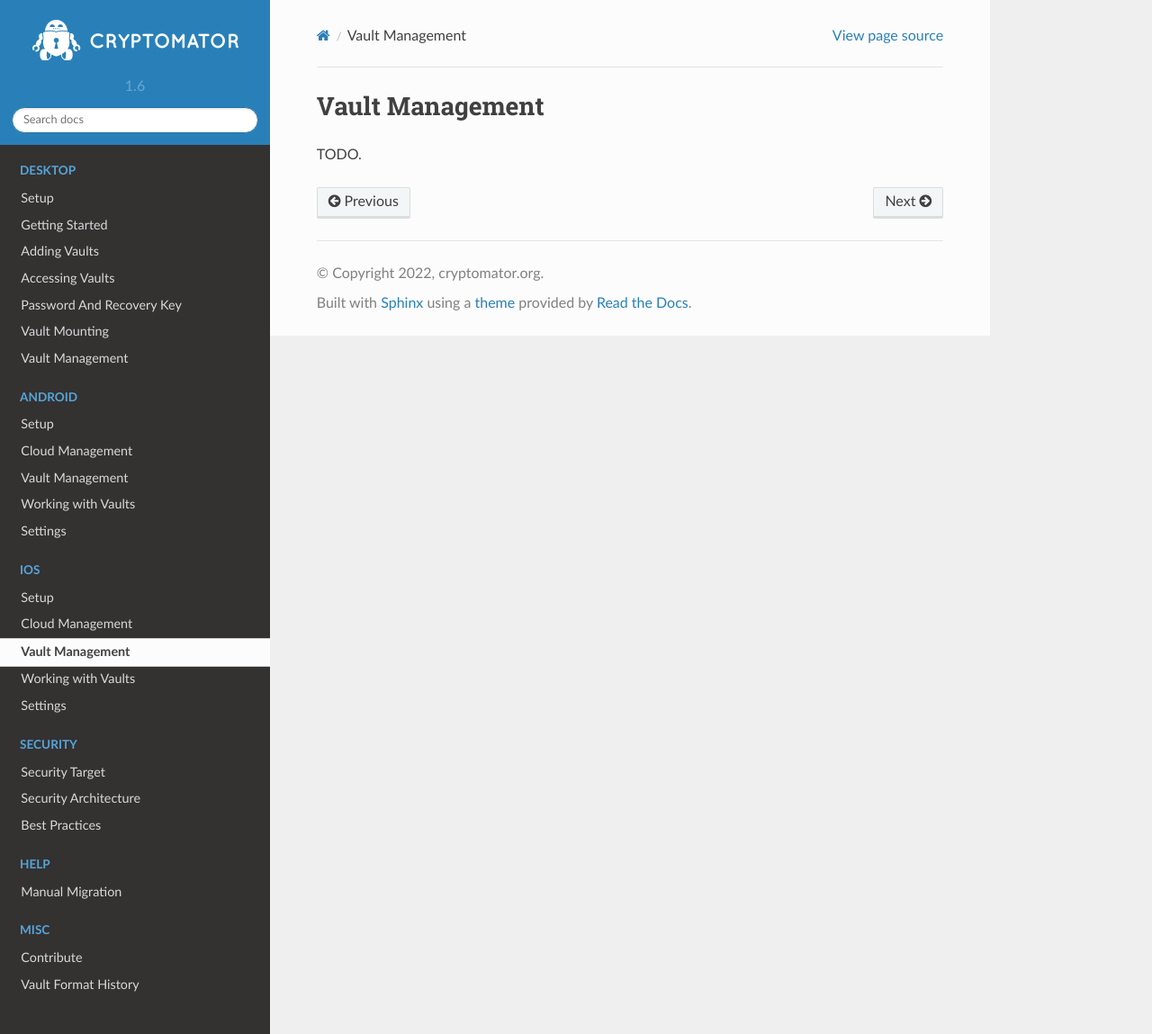
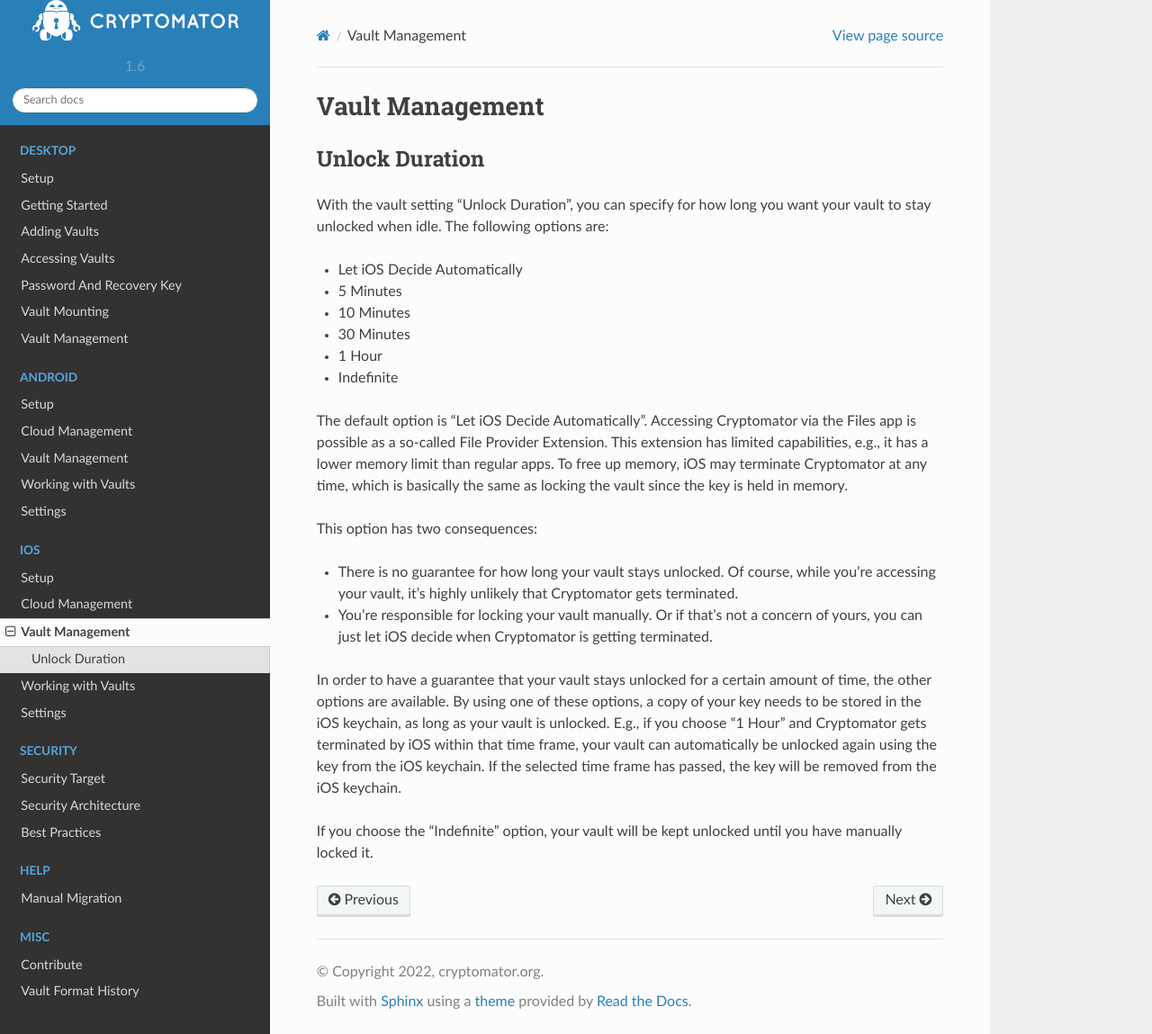
Before and after one commit to cryptomator/docs, a Sphinx documentation site: the page built from source/ios/vault-management.rst, in a window 1280 px wide and 1149 px high. Shown: the whole window at 90% size. Built offline with Sphinx 7.4.7 and the Read the Docs theme 2.0.0, drawn with Linux system fonts in a browser that asks for light colours.

Commit message:
added "unlock duration" section to ios vault management

```diff
--- a/source/ios/vault-management.rst
+++ b/source/ios/vault-management.rst
@@ -1,4 +1,27 @@
 Vault Management
 ================
 
-TODO.
+.. _ios/vault-management/unlock-duration:
+
+Unlock Duration
+---------------
+
+With the vault setting "Unlock Duration", you can specify for how long you want your vault to stay unlocked when idle. The following options are:
+
+* Let iOS Decide Automatically
+* 5 Minutes
+* 10 Minutes
+* 30 Minutes
+* 1 Hour
+* Indefinite
+
+The default option is "Let iOS Decide Automatically". Accessing Cryptomator via the Files app is possible as a so-called File Provider Extension. This extension has limited capabilities, e.g., it has a lower memory limit than regular apps. To free up memory, iOS may terminate Cryptomator at any time, which is basically the same as locking the vault since the key is held in memory.
+
+This option has two consequences:
+
+* There is no guarantee for how long your vault stays unlocked. Of course, while you're accessing your vault, it's highly unlikely that Cryptomator gets terminated.
+* You're responsible for locking your vault manually. Or if that's not a concern of yours, you can just let iOS decide when Cryptomator is getting terminated.
+
+In order to have a guarantee that your vault stays unlocked for a certain amount of time, the other options are available. By using one of these options, a copy of your key needs to be stored in the iOS keychain, as long as your vault is unlocked. E.g., if you choose "1 Hour" and Cryptomator gets terminated by iOS within that time frame, your vault can automatically be unlocked again using the key from the iOS keychain. If the selected time frame has passed, the key will be removed from the iOS keychain.
+
+If you choose the "Indefinite" option, your vault will be kept unlocked until you have manually locked it.
```
